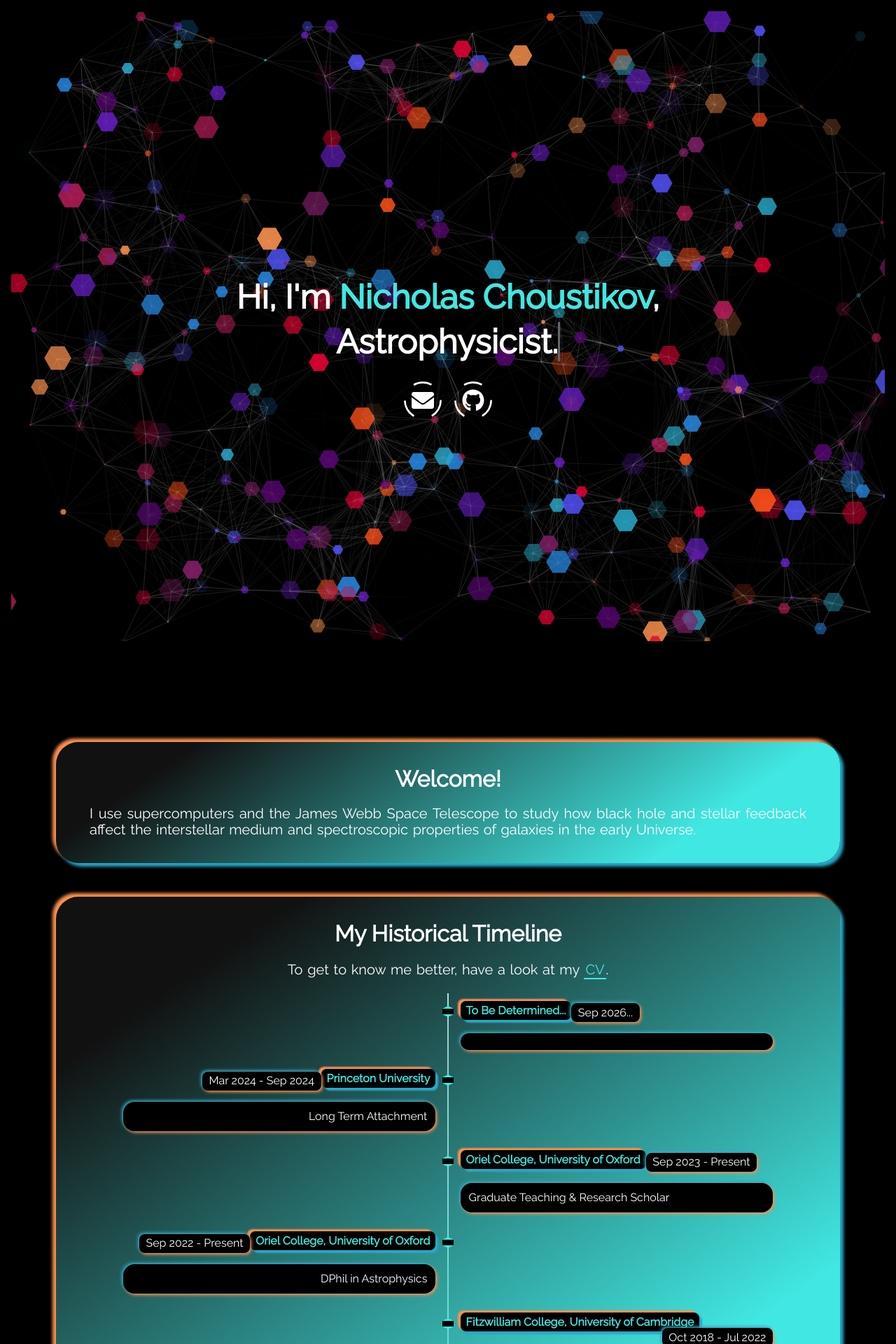
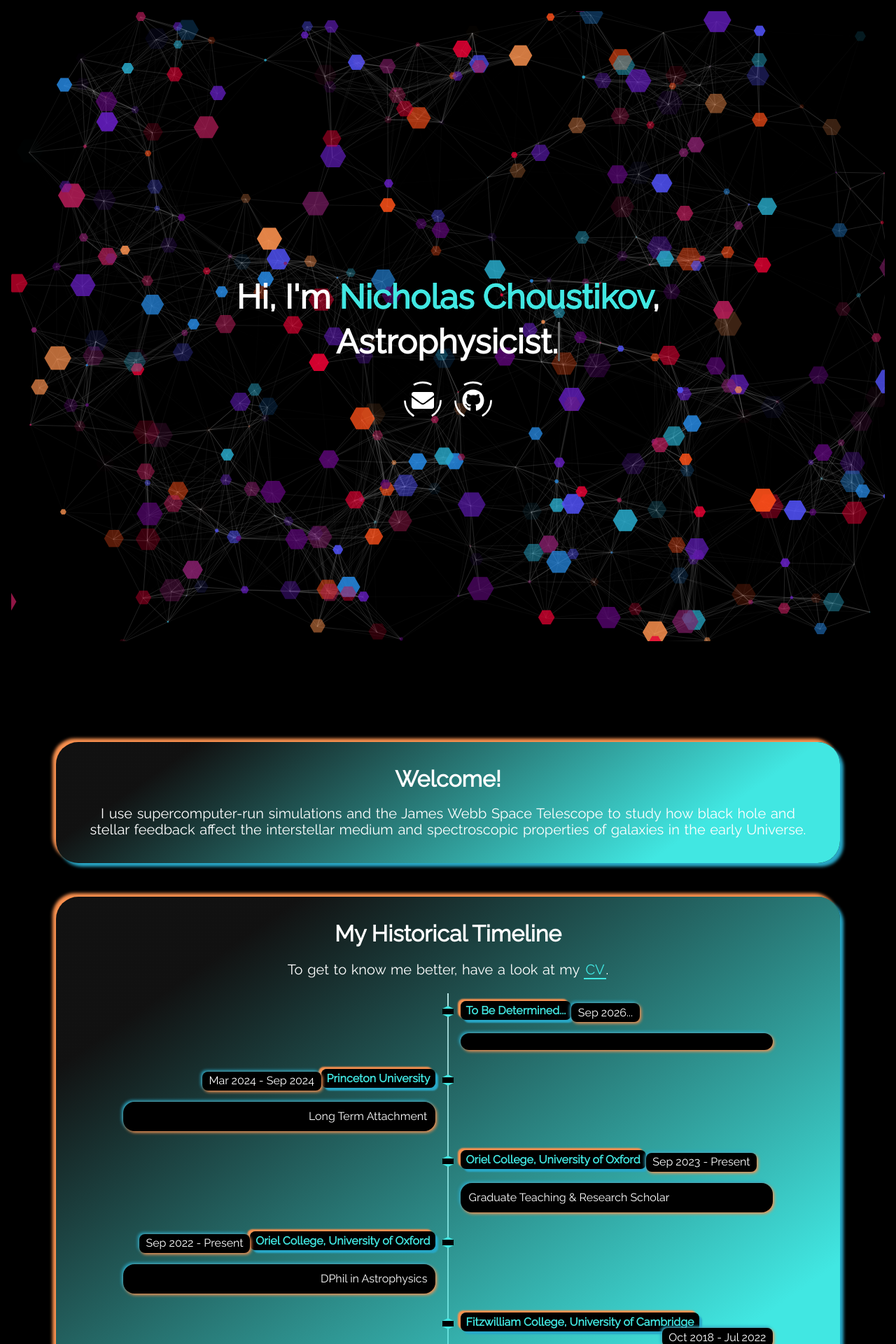
Before and after one commit to Chousti/Chousti.github.io, a Jekyll site: the page built from index.html, in a window 1280 px wide. Shown: the top 1920 px of the page at 70% size. Built offline with Jekyll 4.4.1, drawn with Linux system fonts in a browser that asks for light colours.

Commit message:
changing text alignment

```diff
--- a/_config.yml
+++ b/_config.yml
@@ -34,7 +34,7 @@ show_aboutme_card: true
 # about_me_title: The will be displayed as the title in the About Me section
 about_me_title: Welcome!
 # about_me_description: This will be displayed under the title.
-about_me_description: I use supercomputers and the James Webb Space Telescope to study how black hole and stellar feedback affect the interstellar medium and spectroscopic properties of galaxies in the early Universe.
+about_me_description: I use supercomputer-run simulations and the James Webb Space Telescope to study how black hole and stellar feedback affect the interstellar medium and spectroscopic properties of galaxies in the early Universe.
 
 # SKILLS SECTION
 # show_skills_card:
--- a/_sass/main.scss
+++ b/_sass/main.scss
@@ -103,7 +103,7 @@ a {
 }
 
 .layout .card .description {
-  text-align: justify;
+  text-align: center;
 }
 
 .neumorphism-button {
```
Also changed, not shown: assets/css/main.min.css.
